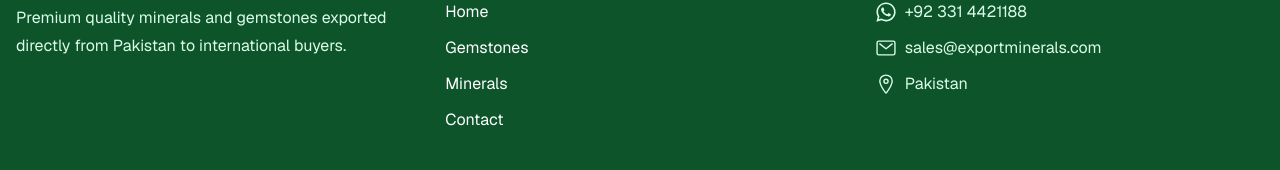
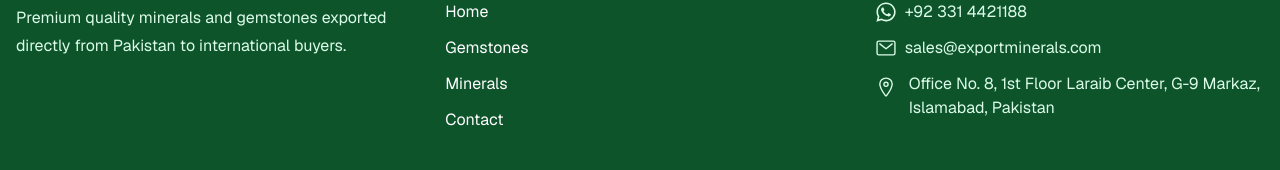
Before and after one commit to ZahirKhan97/pak-minerals-export, a Next.js app: page / in a window 1280 px wide. Shown: the part 2758-2928 px from the top of the page. Built offline with nearby package versions, Linux system fonts and the light colour scheme; no server answers.

Commit message:
Added Address in the Footer

```diff
--- a/components/Application/Website/Footer.jsx
+++ b/components/Application/Website/Footer.jsx
@@ -1,10 +1,15 @@
-import { WEBSITE_CATEGORY, WEBSITE_CONTACT_US, WEBSITE_HOME, WEBSITE_PRIVACY_POLICY, WEBSITE_TERMS_AND_CONDITIONS } from '@/routes/WebsiteRoute';
-import Link from 'next/link';
-import React from 'react'
+import {
+  WEBSITE_CATEGORY,
+  WEBSITE_CONTACT_US,
+  WEBSITE_HOME,
+  WEBSITE_PRIVACY_POLICY,
+  WEBSITE_TERMS_AND_CONDITIONS,
+} from "@/routes/WebsiteRoute";
+import Link from "next/link";
+import React from "react";
 import { FaWhatsapp } from "react-icons/fa";
 import { IoLocationOutline, IoMailOutline } from "react-icons/io5";
-import { getCategories } from '@/lib/categories'
-
+import { getCategories } from "@/lib/categories";
 
 const Footer = async () => {
   const categoriesData = await getCategories();
@@ -12,11 +17,8 @@ const Footer = async () => {
 
   return (
     <footer className="bg-green-900 text-white mt-20">
-
       <div className="max-w-7xl mx-auto px-4 py-14">
-
         <div className="grid grid-cols-1 md:grid-cols-3 gap-10">
-
           {/* Company Info */}
           <div>
             <h2 className="text-2xl font-bold mb-4 uppercase">
@@ -24,17 +26,14 @@ const Footer = async () => {
             </h2>
 
             <p className="text-green-100 leading-7">
-              Premium quality minerals and gemstones
-              exported directly from Pakistan to
-              international buyers.
+              Premium quality minerals and gemstones exported directly from
+              Pakistan to international buyers.
             </p>
           </div>
 
           {/* Quick Links */}
           <div>
-            <h3 className="text-xl font-semibold mb-4">
-              Quick Links
-            </h3>
+            <h3 className="text-xl font-semibold mb-4">Quick Links</h3>
 
             <ul className="space-y-3">
               <li>
@@ -46,8 +45,7 @@ const Footer = async () => {
                 </Link>
               </li>
 
-              {
-                categories.map((category) => (
+              {categories.map((category) => (
                 <li key={category._id}>
                   <Link
                     href={WEBSITE_CATEGORY(category.slug)}
@@ -56,8 +54,7 @@ const Footer = async () => {
                     {category.name}
                   </Link>
                 </li>
-                ))
-              }
+              ))}
 
               <li>
                 <Link
@@ -72,9 +69,7 @@ const Footer = async () => {
 
           {/* Contact */}
           <div>
-            <h3 className="text-xl font-semibold mb-4">
-              Contact Info
-            </h3>
+            <h3 className="text-xl font-semibold mb-4">Contact Info</h3>
 
             <div className="space-y-3 text-green-100">
               <div className="flex items-center gap-2">
@@ -87,9 +82,13 @@ const Footer = async () => {
                 <p>sales@exportminerals.com</p>
               </div>
 
-              <div className="flex items-center gap-2">
-                <IoLocationOutline size={22} />
-                <p>Pakistan</p>
+              <div className="flex items-start gap-3">
+                <IoLocationOutline size={22} className="mt-1 flex-shrink-0" />
+
+                <p>
+                  Office No. 8, 1st Floor Laraib Center, G-9 Markaz, Islamabad,
+                  Pakistan
+                </p>
               </div>
             </div>
           </div>
@@ -99,7 +98,6 @@ const Footer = async () => {
       {/* Bottom */}
       <div className="border-t border-green-800">
         <div className="max-w-7xl mx-auto px-4 py-5 flex flex-col md:flex-row items-center justify-between gap-3">
-
           <p className="text-sm text-green-200">
             © 2026 Export Minerals. All Rights Reserved.
           </p>
@@ -123,6 +121,6 @@ const Footer = async () => {
       </div>
     </footer>
   );
-}
+};
 
-export default Footer
+export default Footer;
```
Lines whose indentation alone changed are shown as unchanged.
